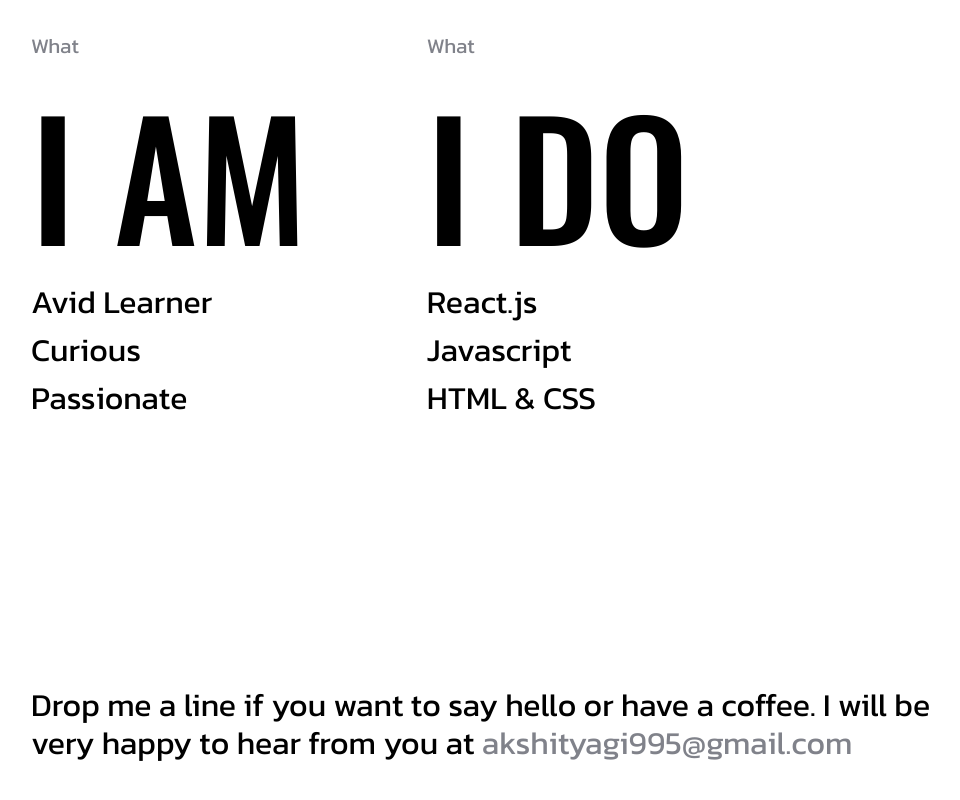
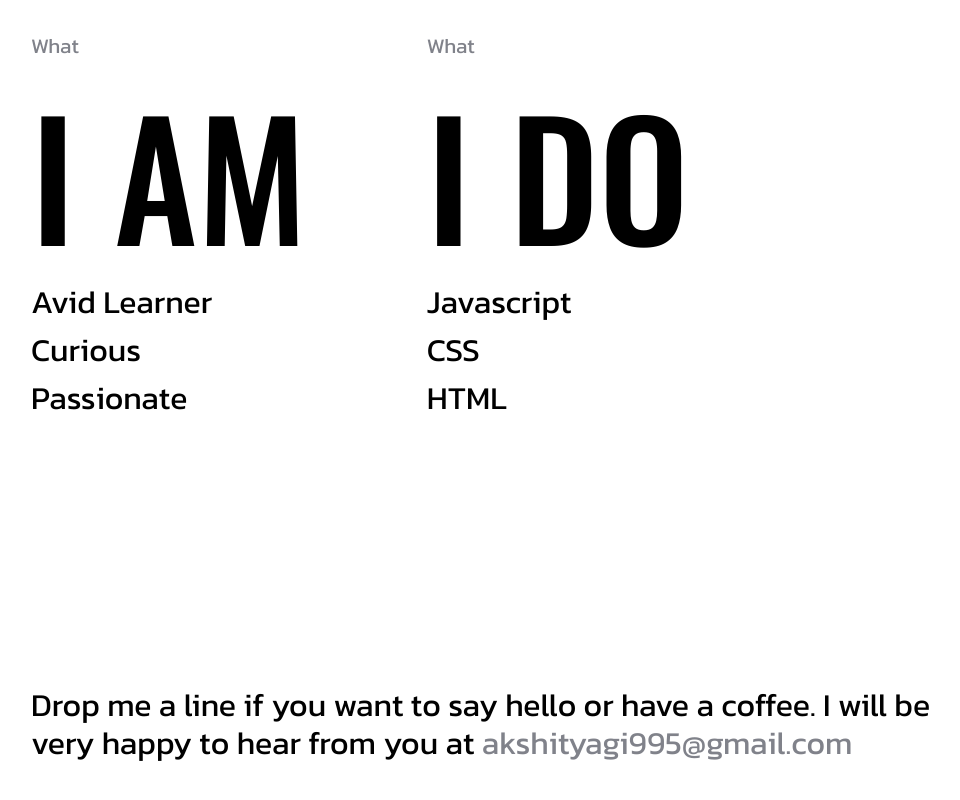
Before and after one commit to akshityagi/akshityagi.github.io, a plain HTML site: page index.html in a window 1280 px wide. Shown: the part 1100-1900 px from the top of the page, without its empty margins (244-1204 px from the left). Drawn offline with nearby package versions, Linux system fonts and the light colour scheme.

Commit message:
Update index.html

```diff
--- a/index.html
+++ b/index.html
@@ -45,7 +45,7 @@
 							<div class="pad col-12 col-lg-5">
 								<p>What</p>
 								<h3>I DO</h3>
-								<h4>React.js <br/> Javascript <br/>HTML & CSS</h4>
+								<h4>Javascript <br/> CSS <br/>HTML</h4>
 							</div>
 						</div>
 
```
